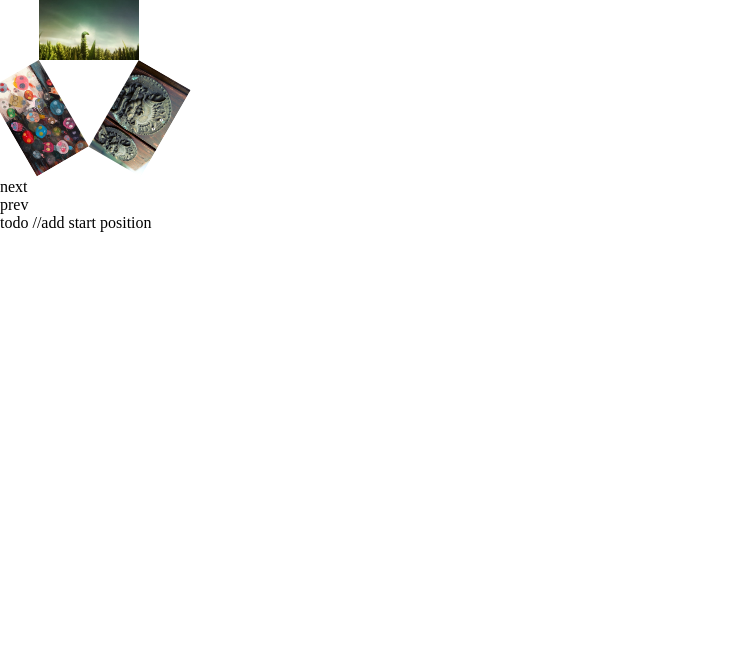
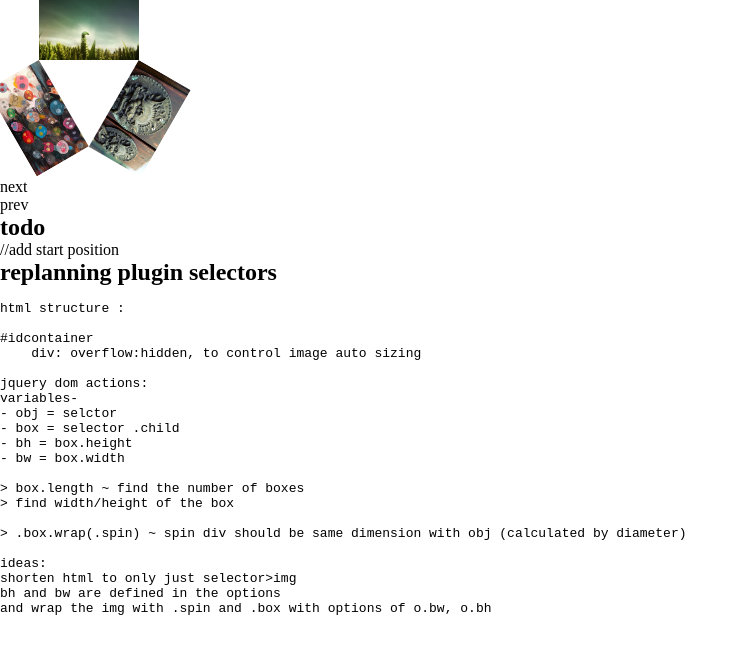
Before and after one commit to Devric/devRoulette, a plain HTML site: page index.html in a window 1280 px wide. Shown: the whole page, without its empty margins (0-748 px from the left). Drawn offline with nearby package versions, Linux system fonts and the light colour scheme.

Commit message:
[add] redesign ideas

```diff
--- a/index.html
+++ b/index.html
@@ -27,8 +27,8 @@
         $(document).ready(function() {
             $('#spinner').devRoulette({
                 speed:1500,
-                next : '#n',
-                prev : '#p'
+                next :'#n',
+                prev :'#p'
             });
         });
     </script>
@@ -41,7 +41,32 @@
         </div>
         <div id="n">next</div>
         <div id="p">prev</div>
-        todo
+        <h2>todo</h2>
         //add start position
+        <h2>replanning plugin selectors</h2>
+<pre>
+html structure :
+
+#idcontainer
+    div: overflow:hidden, to control image auto sizing
+
+jquery dom actions:
+variables-
+- obj = selctor
+- box = selector .child
+- bh = box.height
+- bw = box.width
+
+> box.length ~ find the number of boxes
+> find width/height of the box
+
+> .box.wrap(.spin) ~ spin div should be same dimension with obj (calculated by diameter)
+
+ideas:
+shorten html to only just selector>img
+bh and bw are defined in the options
+and wrap the img with .spin and .box with options of o.bw, o.bh
+
+</pre>
     </body>
 </html>
```
